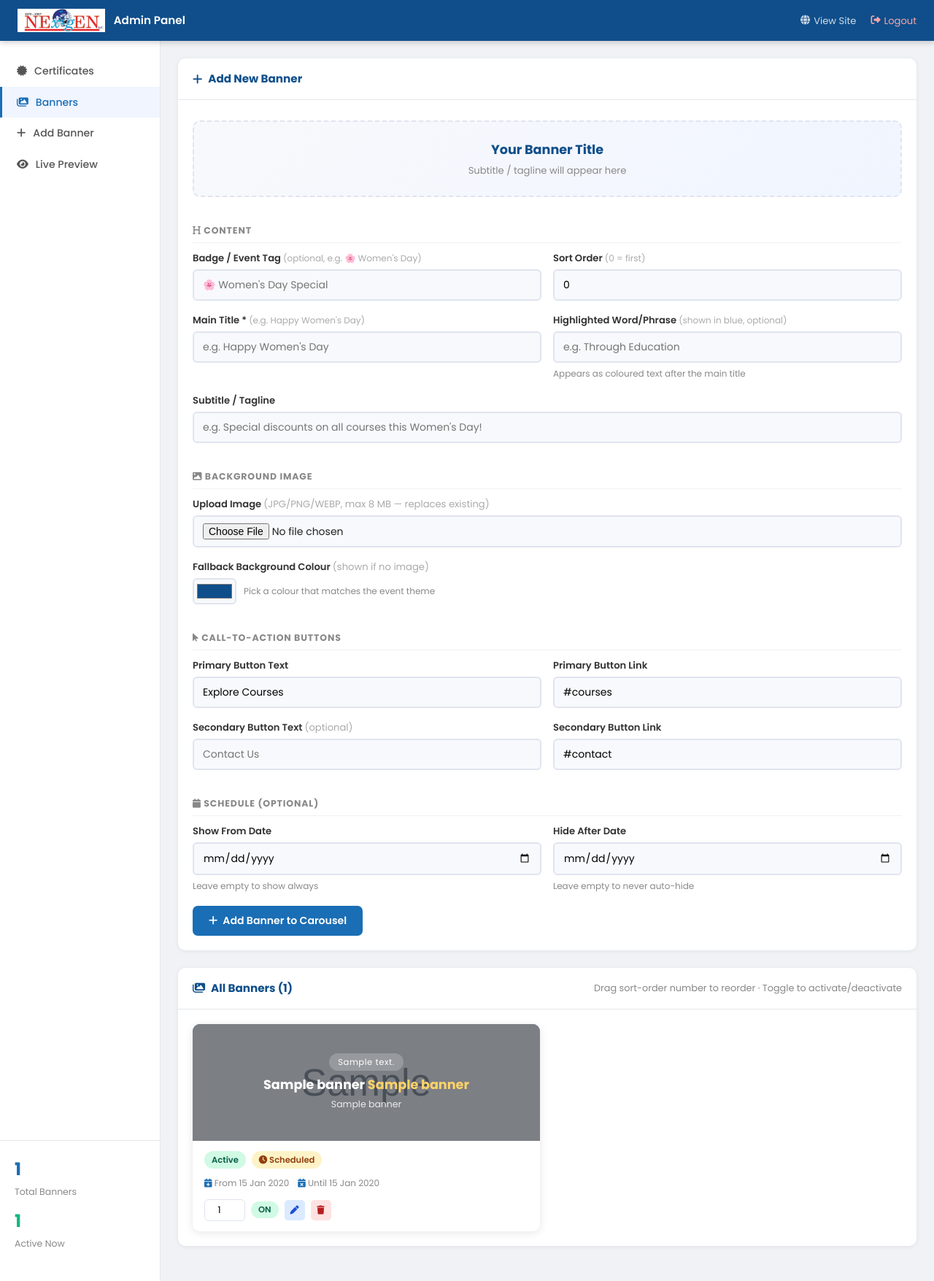
After one commit to VamsiChapa/nexgen-website, a PHP site: page /admin/banners.php in a window 1280 px wide. The commit adds this page. Shown: the whole page at 73% size. Run offline with PHP 8.4, Linux system fonts and the light colour scheme; the visitor is signed in with stand-in values (Sample User, id 1); tables that the repository leaves empty hold one stand-in row (values such as "Sample post"); grey boxes marked "Sample" are stand-in pictures; a stand-in replaces the project's code that opens the database connection.

Commit message:
Banner Updated

```diff
--- /dev/null
+++ b/admin/banners.php
@@ -0,0 +1,505 @@
+<?php
+/* ================================================================
+   NEx-gEN Admin — Banner Management
+   URL: /admin/banners.php
+   ================================================================ */
+session_start();
+if (empty($_SESSION['admin_logged_in'])) { header('Location: login.php'); exit; }
+require_once '../config/db.php';
+
+$msg = $msgType = '';
+
+/* ── DELETE ─────────────────────────────────────────────────────── */
+if (isset($_POST['action']) && $_POST['action'] === 'delete') {
+    $id = (int)($_POST['id'] ?? 0);
+    if ($id > 0) {
+        $s = $pdo->prepare('SELECT image_url FROM banners WHERE id=?'); $s->execute([$id]);
+        $row = $s->fetch();
+        if ($row && !empty($row['image_url']) && strpos($row['image_url'], 'http') !== 0) {
+            $fp = dirname(__DIR__) . '/' . ltrim($row['image_url'], '/');
+            if (file_exists($fp)) @unlink($fp);
+        }
+        $pdo->prepare('DELETE FROM banners WHERE id=?')->execute([$id]);
+        $msg = 'Banner deleted.'; $msgType = 'success';
+    }
+}
+
+/* ── TOGGLE ─────────────────────────────────────────────────────── */
+if (isset($_POST['action']) && $_POST['action'] === 'toggle') {
+    $id = (int)($_POST['id'] ?? 0);
+    if ($id > 0) { $pdo->prepare('UPDATE banners SET is_active=1-is_active WHERE id=?')->execute([$id]); }
+}
+
+/* ── REORDER ────────────────────────────────────────────────────── */
+if (isset($_POST['action']) && $_POST['action'] === 'reorder') {
+    $id  = (int)($_POST['id']    ?? 0);
+    $ord = (int)($_POST['order'] ?? 0);
+    if ($id > 0) { $pdo->prepare('UPDATE banners SET sort_order=? WHERE id=?')->execute([$ord, $id]); }
+    echo json_encode(['ok' => true]); exit;
+}
+
+/* ── ADD / EDIT ─────────────────────────────────────────────────── */
+if (isset($_POST['action']) && in_array($_POST['action'], ['add','edit'])) {
+    $editId   = (int)($_POST['edit_id']    ?? 0);
+    $badge    = trim($_POST['badge_text']  ?? '');
+    $title    = trim($_POST['title']       ?? '');
+    $span     = trim($_POST['title_span']  ?? '');
+    $sub      = trim($_POST['subtitle']    ?? '');
+    $bgColor  = trim($_POST['bg_color']    ?? '#0f4e8a');
+    $btn1t    = trim($_POST['btn1_text']   ?? 'Explore Courses');
+    $btn1l    = trim($_POST['btn1_link']   ?? '#courses');
+    $btn2t    = trim($_POST['btn2_text']   ?? '');
+    $btn2l    = trim($_POST['btn2_link']   ?? '#contact');
+    $from     = trim($_POST['display_from']  ?? '') ?: null;
+    $until    = trim($_POST['display_until'] ?? '') ?: null;
+    $sort     = (int)($_POST['sort_order'] ?? 0);
+    $imgUrl   = trim($_POST['image_url_existing'] ?? '');
+
+    if (!$title) { $msg = 'Title is required.'; $msgType = 'error'; }
+    else {
+        /* Handle file upload */
+        if (!empty($_FILES['banner_image']['name'])) {
+            $allowed = ['image/jpeg','image/png','image/webp','image/gif'];
+            $file    = $_FILES['banner_image'];
+            if (!in_array($file['type'], $allowed)) { $msg = 'Only JPG/PNG/WEBP/GIF allowed.'; $msgType = 'error'; }
+            elseif ($file['size'] > 8*1024*1024) { $msg = 'Max file size is 8 MB.'; $msgType = 'error'; }
+            else {
+                $ext   = pathinfo($file['name'], PATHINFO_EXTENSION);
+                $fname = 'banner_' . time() . '_' . rand(100,999) . '.' . $ext;
+                $dir   = dirname(__DIR__) . '/banners/images/';
+                if (!is_dir($dir)) mkdir($dir, 0755, true);
+                if (move_uploaded_file($file['tmp_name'], $dir . $fname)) {
+                    $imgUrl = 'banners/images/' . $fname;
+                } else { $msg = 'Upload failed.'; $msgType = 'error'; }
+            }
+        }
+
+        if ($msgType !== 'error') {
+            if ($_POST['action'] === 'add') {
+                $pdo->prepare(
+                    'INSERT INTO banners (badge_text,title,title_span,subtitle,image_url,bg_color,btn1_text,btn1_link,btn2_text,btn2_link,display_from,display_until,sort_order)
+                     VALUES (?,?,?,?,?,?,?,?,?,?,?,?,?)'
+                )->execute([$badge,$title,$span,$sub,$imgUrl,$bgColor,$btn1t,$btn1l,$btn2t?:null,$btn2l,$from,$until,$sort]);
+                $msg = '✅ Banner added! It will appear in the hero carousel.'; $msgType = 'success';
+            } else {
+                $sets  = 'badge_text=?,title=?,title_span=?,subtitle=?,bg_color=?,btn1_text=?,btn1_link=?,btn2_text=?,btn2_link=?,display_from=?,display_until=?,sort_order=?';
+                $vals  = [$badge,$title,$span,$sub,$bgColor,$btn1t,$btn1l,$btn2t?:null,$btn2l,$from,$until,$sort];
+                if ($imgUrl) { $sets .= ',image_url=?'; $vals[] = $imgUrl; }
+                $vals[] = $editId;
+                $pdo->prepare("UPDATE banners SET $sets WHERE id=?")->execute($vals);
+                $msg = 'Banner updated.'; $msgType = 'success';
+            }
+        }
+    }
+}
+
+/* ── Fetch for edit ──────────────────────────────────────────────── */
+$editRow = null;
+if (isset($_GET['edit'])) {
+    $s = $pdo->prepare('SELECT * FROM banners WHERE id=?');
+    $s->execute([(int)$_GET['edit']]);
+    $editRow = $s->fetch();
+}
+
+/* ── All banners ──────────────────────────────────────────────────── */
+$banners = $pdo->query('SELECT * FROM banners ORDER BY sort_order ASC, id ASC')->fetchAll();
+$today   = date('Y-m-d');
+?>
+<!DOCTYPE html>
+<html lang="en">
+<head>
+  <meta charset="UTF-8" /><meta name="viewport" content="width=device-width, initial-scale=1.0" />
+  <title>Banners | NEx-gEN Admin</title>
+  <link href="https://fonts.googleapis.com/css2?family=Poppins:wght@400;500;600;700&display=swap" rel="stylesheet" />
+  <link rel="stylesheet" href="https://cdnjs.cloudflare.com/ajax/libs/font-awesome/6.5.0/css/all.min.css" />
+  <link rel="stylesheet" href="style.css" />
+  <style>
+    /* ── Banner-specific styles ── */
+    .banner-grid { display:grid; grid-template-columns:repeat(auto-fill,minmax(320px,1fr)); gap:20px; padding:20px; }
+    .banner-card { border-radius:10px; overflow:hidden; box-shadow:0 2px 12px rgba(0,0,0,.1); background:#fff; transition:.2s; }
+    .banner-card:hover { transform:translateY(-3px); box-shadow:0 6px 24px rgba(0,0,0,.14); }
+    .banner-card__preview {
+      height:160px; position:relative; display:flex; align-items:center; justify-content:center;
+      background:#0f4e8a; overflow:hidden;
+    }
+    .banner-card__preview img { width:100%; height:100%; object-fit:cover; }
+    .banner-card__preview-text {
+      position:absolute; inset:0; display:flex; flex-direction:column;
+      align-items:center; justify-content:center; padding:16px; text-align:center;
+      background:rgba(0,0,0,.42); color:#fff;
+    }
+    .banner-card__preview-text .badge-preview {
+      font-size:.72rem; background:rgba(255,255,255,.2); border-radius:20px;
+      padding:3px 12px; margin-bottom:8px; letter-spacing:.05em;
+    }
+    .banner-card__preview-text h3 { font-size:1.1rem; font-weight:700; line-height:1.3; }
+    .banner-card__preview-text h3 span { color:#ffd369; }
+    .banner-card__preview-text p  { font-size:.78rem; opacity:.85; margin-top:5px; }
+
+    .banner-card__body { padding:14px 16px; }
+    .banner-card__meta { display:flex; gap:8px; flex-wrap:wrap; margin-bottom:10px; }
+    .banner-card__meta .tag {
+      font-size:.72rem; padding:3px 10px; border-radius:20px; font-weight:600;
+    }
+    .tag--active   { background:#d1fae5; color:#065f46; }
+    .tag--inactive { background:#f0f2f5; color:#888; }
+    .tag--dated    { background:#fef3c7; color:#92400e; }
+    .tag--live     { background:#dbeafe; color:#1e40af; }
+
+    .banner-card__dates { font-size:.75rem; color:#888; display:flex; gap:12px; margin-bottom:12px; }
+    .banner-card__dates i { color:#1a6eb5; }
+
+    .banner-card__actions { display:flex; gap:8px; align-items:center; }
+    .banner-card__actions form { display:contents; }
+    .banner-card__order { width:56px; padding:5px 8px; border:1.5px solid #e0e4ef; border-radius:6px; font-size:.8rem; text-align:center; }
+
+    .color-swatch { width:18px; height:18px; border-radius:4px; border:1px solid #e0e4ef; display:inline-block; vertical-align:middle; margin-right:4px; }
+    .empty-banners { text-align:center; padding:60px 20px; color:#aaa; }
+    .empty-banners i { font-size:3rem; margin-bottom:14px; display:block; }
+
+    .form-section { border:none; padding:0; }
+    .form-section-title { font-size:.78rem; font-weight:700; text-transform:uppercase; letter-spacing:.07em; color:#888; margin:20px 0 10px; padding-bottom:6px; border-bottom:1.5px solid #f0f2f5; }
+    input[type="color"] { padding:2px; height:36px; width:60px; border:2px solid #e0e4ef; border-radius:6px; cursor:pointer; }
+    .preview-box {
+      border:2px dashed #e0e4ef; border-radius:10px; padding:24px;
+      text-align:center; color:#888; font-size:.85rem;
+      background:linear-gradient(135deg,#f8f9fc,#f0f5ff);
+      margin-top:8px;
+    }
+    .preview-box strong { display:block; font-size:1.1rem; color:#0f4e8a; margin-bottom:4px; }
+    .live-indicator { display:inline-flex; align-items:center; gap:5px; }
+    .live-dot { width:8px; height:8px; border-radius:50%; background:#10b981; animation:pulse 1.5s infinite; }
+    @keyframes pulse { 0%,100%{opacity:1} 50%{opacity:.4} }
+  </style>
+</head>
+<body class="admin-page">
+
+<!-- HEADER -->
+<header class="admin-header">
+  <div class="admin-header__left">
+    <img src="../images/logo.png" alt="NEx-gEN" class="admin-logo" onerror="this.style.display='none'" />
+    <span>Admin Panel</span>
+  </div>
+  <nav class="admin-header__nav">
+    <a href="../index.html" target="_blank"><i class="fa-solid fa-globe"></i> View Site</a>
+    <a href="logout.php" class="logout"><i class="fa-solid fa-right-from-bracket"></i> Logout</a>
+  </nav>
+</header>
+
+<div class="admin-body">
+
+  <!-- SIDEBAR -->
+  <aside class="admin-sidebar">
+    <ul>
+      <li><a href="index.php"><i class="fa-solid fa-certificate"></i> Certificates</a></li>
+      <li class="active"><a href="banners.php"><i class="fa-solid fa-images"></i> Banners</a></li>
+      <li><a href="banners.php?add=1"><i class="fa-solid fa-plus"></i> Add Banner</a></li>
+      <li><a href="../index.html" target="_blank"><i class="fa-solid fa-eye"></i> Live Preview</a></li>
+    </ul>
+    <div class="admin-sidebar__stats">
+      <div class="sidebar-stat">
+        <strong><?= count($banners) ?></strong>
+        <span>Total Banners</span>
+      </div>
+      <div class="sidebar-stat" style="margin-top:10px;">
+        <strong style="color:#10b981;"><?= count(array_filter($banners, fn($b) => $b['is_active'])) ?></strong>
+        <span>Active Now</span>
+      </div>
+    </div>
+  </aside>
+
+  <!-- MAIN -->
+  <main class="admin-main">
+
+    <?php if ($msg): ?>
+    <div class="alert alert--<?= $msgType ?>">
+      <i class="fa-solid fa-<?= $msgType==='success'?'circle-check':'circle-exclamation' ?>"></i>
+      <?= htmlspecialchars($msg) ?>
+    </div>
+    <?php endif; ?>
+
+    <!-- ── ADD / EDIT FORM ── -->
+    <section class="admin-card">
+      <div class="admin-card__header">
+        <h2>
+          <i class="fa-solid fa-<?= $editRow ? 'pen' : 'plus' ?>"></i>
+          <?= $editRow ? 'Edit Banner' : 'Add New Banner' ?>
+        </h2>
+        <?php if ($editRow): ?>
+          <a href="banners.php" class="btn-secondary" style="font-size:.8rem;padding:6px 14px;">
+            <i class="fa-solid fa-arrow-left"></i> Back to list
+          </a>
+        <?php endif; ?>
+      </div>
+
+      <form method="POST" enctype="multipart/form-data" class="admin-form" id="bannerForm">
+        <input type="hidden" name="action"  value="<?= $editRow ? 'edit' : 'add' ?>" />
+        <?php if ($editRow): ?>
+        <input type="hidden" name="edit_id" value="<?= (int)$editRow['id'] ?>" />
+        <input type="hidden" name="image_url_existing" value="<?= htmlspecialchars($editRow['image_url'] ?? '') ?>" />
+        <?php endif; ?>
+
+        <!-- PREVIEW BOX -->
+        <div class="preview-box" id="livePreview">
+          <?php if ($editRow && $editRow['badge_text']): ?>
+            <span style="font-size:.72rem;background:rgba(255,255,255,.15);border-radius:20px;padding:2px 12px;display:inline-block;margin-bottom:6px;background:#e0e8f0;color:#555;">
+              <?= htmlspecialchars($editRow['badge_text']) ?>
+            </span><br/>
+          <?php endif; ?>
+          <strong id="previewTitle"><?= htmlspecialchars($editRow['title'] ?? 'Your Banner Title') ?>
+            <?php if ($editRow && $editRow['title_span']): ?>
+              <span style="color:#1a6eb5;"> <?= htmlspecialchars($editRow['title_span']) ?></span>
+            <?php endif; ?></strong>
+          <span id="previewSub" style="display:block;font-size:.82rem;margin-top:4px;">
+            <?= htmlspecialchars($editRow['subtitle'] ?? 'Subtitle / tagline will appear here') ?>
+          </span>
+        </div>
+
+        <div class="form-grid" style="margin-top:16px;">
+
+          <!-- CONTENT -->
+          <fieldset class="form-section form-group--full">
+            <p class="form-section-title"><i class="fa-solid fa-heading"></i> Content</p>
+            <div class="form-grid">
+              <div class="form-group">
+                <label>Badge / Event Tag
+                  <span style="font-weight:400;color:#aaa;font-size:.75rem;">(optional, e.g. 🌸 Women's Day)</span>
+                </label>
+                <input type="text" name="badge_text" maxlength="80" placeholder="🌸 Women's Day Special"
+                       value="<?= htmlspecialchars($editRow['badge_text'] ?? '') ?>"
+                       oninput="document.getElementById('previewBadge').textContent=this.value" />
+              </div>
+              <div class="form-group">
+                <label>Sort Order <span style="font-weight:400;color:#aaa;font-size:.75rem;">(0 = first)</span></label>
+                <input type="number" name="sort_order" min="0" max="99" value="<?= (int)($editRow['sort_order'] ?? 0) ?>" />
+              </div>
+              <div class="form-group">
+                <label>Main Title * <span style="font-weight:400;color:#aaa;font-size:.75rem;">(e.g. Happy Women's Day)</span></label>
+                <input type="text" name="title" maxlength="120" required placeholder="e.g. Happy Women's Day"
+                       value="<?= htmlspecialchars($editRow['title'] ?? '') ?>"
+                       oninput="document.getElementById('previewTitle').childNodes[0].textContent=this.value+' '" />
+              </div>
+              <div class="form-group">
+                <label>Highlighted Word/Phrase <span style="font-weight:400;color:#aaa;font-size:.75rem;">(shown in blue, optional)</span></label>
+                <input type="text" name="title_span" maxlength="80" placeholder="e.g. Through Education"
+                       value="<?= htmlspecialchars($editRow['title_span'] ?? '') ?>" />
+                <span class="hint">Appears as coloured text after the main title</span>
+              </div>
+              <div class="form-group form-group--full">
+                <label>Subtitle / Tagline</label>
+                <input type="text" name="subtitle" maxlength="220" placeholder="e.g. Special discounts on all courses this Women's Day!"
+                       value="<?= htmlspecialchars($editRow['subtitle'] ?? '') ?>"
+                       oninput="document.getElementById('previewSub').textContent=this.value" />
+              </div>
+            </div>
+          </fieldset>
+
+          <!-- BACKGROUND -->
+          <fieldset class="form-section form-group--full">
+            <p class="form-section-title"><i class="fa-solid fa-image"></i> Background Image</p>
+            <div class="form-grid">
+              <div class="form-group form-group--full">
+                <label>Upload Image <span style="font-weight:400;color:#aaa;">(JPG/PNG/WEBP, max 8 MB — replaces existing)</span></label>
+                <input type="file" name="banner_image" accept="image/*" />
+                <?php if ($editRow && $editRow['image_url']): ?>
+                <div style="margin-top:8px;display:flex;align-items:center;gap:10px;">
+                  <img src="../<?= htmlspecialchars($editRow['image_url']) ?>"
+                       style="height:60px;width:100px;object-fit:cover;border-radius:6px;border:1px solid #e0e4ef;" />
+                  <span class="hint">Current image — upload a new one to replace</span>
+                </div>
+                <?php endif; ?>
+              </div>
+              <div class="form-group">
+                <label>Fallback Background Colour <span style="font-weight:400;color:#aaa;">(shown if no image)</span></label>
+                <div style="display:flex;align-items:center;gap:10px;">
+                  <input type="color" name="bg_color" value="<?= htmlspecialchars($editRow['bg_color'] ?? '#0f4e8a') ?>" />
+                  <span class="hint">Pick a colour that matches the event theme</span>
+                </div>
+              </div>
+            </div>
+          </fieldset>
+
+          <!-- BUTTONS -->
+          <fieldset class="form-section form-group--full">
+            <p class="form-section-title"><i class="fa-solid fa-arrow-pointer"></i> Call-to-Action Buttons</p>
+            <div class="form-grid">
+              <div class="form-group">
+                <label>Primary Button Text</label>
+                <input type="text" name="btn1_text" placeholder="Explore Courses" maxlength="60"
+                       value="<?= htmlspecialchars($editRow['btn1_text'] ?? 'Explore Courses') ?>" />
+              </div>
+              <div class="form-group">
+                <label>Primary Button Link</label>
+                <input type="text" name="btn1_link" placeholder="#courses"
+                       value="<?= htmlspecialchars($editRow['btn1_link'] ?? '#courses') ?>" />
+              </div>
+              <div class="form-group">
+                <label>Secondary Button Text <span style="font-weight:400;color:#aaa;">(optional)</span></label>
+                <input type="text" name="btn2_text" placeholder="Contact Us" maxlength="60"
+                       value="<?= htmlspecialchars($editRow['btn2_text'] ?? '') ?>" />
+              </div>
+              <div class="form-group">
+                <label>Secondary Button Link</label>
+                <input type="text" name="btn2_link" placeholder="#contact"
+                       value="<?= htmlspecialchars($editRow['btn2_link'] ?? '#contact') ?>" />
+              </div>
+            </div>
+          </fieldset>
+
+          <!-- SCHEDULE -->
+          <fieldset class="form-section form-group--full">
+            <p class="form-section-title"><i class="fa-solid fa-calendar"></i> Schedule (Optional)</p>
+            <div class="form-grid">
+              <div class="form-group">
+                <label>Show From Date</label>
+                <input type="date" name="display_from" value="<?= htmlspecialchars($editRow['display_from'] ?? '') ?>" />
+                <span class="hint">Leave empty to show always</span>
+              </div>
+              <div class="form-group">
+                <label>Hide After Date</label>
+                <input type="date" name="display_until" value="<?= htmlspecialchars($editRow['display_until'] ?? '') ?>" />
+                <span class="hint">Leave empty to never auto-hide</span>
+              </div>
+            </div>
+          </fieldset>
+
+        </div><!-- /.form-grid -->
+
+        <div class="form-actions">
+          <button type="submit" class="btn-primary">
+            <i class="fa-solid fa-<?= $editRow ? 'floppy-disk' : 'plus' ?>"></i>
+            <?= $editRow ? 'Update Banner' : 'Add Banner to Carousel' ?>
+          </button>
+          <?php if ($editRow): ?>
+          <a href="banners.php" class="btn-secondary">Cancel</a>
+          <?php endif; ?>
+        </div>
+      </form>
+    </section>
+
+    <!-- ── BANNERS LIST ── -->
+    <section class="admin-card">
+      <div class="admin-card__header">
+        <h2><i class="fa-solid fa-images"></i> All Banners (<?= count($banners) ?>)</h2>
+        <span style="font-size:.8rem;color:#888;">Drag sort-order number to reorder · Toggle to activate/deactivate</span>
+      </div>
+
+      <?php if (empty($banners)): ?>
+      <div class="empty-banners">
+        <i class="fa-solid fa-images"></i>
+        <p>No banners yet. Add your first banner above — it will appear in the homepage carousel!</p>
+      </div>
+      <?php else: ?>
+
+      <div class="banner-grid">
+        <?php foreach ($banners as $b):
+          $isLive   = $b['is_active']
+                   && ($b['display_from']  === null || $b['display_from']  <= $today)
+                   && ($b['display_until'] === null || $b['display_until'] >= $today);
+          $hasDates = $b['display_from'] || $b['display_until'];
+          $bgStyle  = $b['image_url'] ? '' : "background:{$b['bg_color']};";
+        ?>
+        <div class="banner-card">
+          <!-- Preview -->
+          <div class="banner-card__preview" style="<?= $bgStyle ?>">
+            <?php if ($b['image_url']): ?>
+              <?php $imgSrc = strpos($b['image_url'],'http')===0 ? $b['image_url'] : '../'.$b['image_url']; ?>
+              <img src="<?= htmlspecialchars($imgSrc) ?>" alt="" />
+            <?php endif; ?>
+            <div class="banner-card__preview-text">
+              <?php if ($b['badge_text']): ?>
+                <span class="badge-preview"><?= htmlspecialchars($b['badge_text']) ?></span>
+              <?php endif; ?>
+              <h3>
+                <?= htmlspecialchars($b['title']) ?>
+                <?php if ($b['title_span']): ?>
+                  <span><?= htmlspecialchars($b['title_span']) ?></span>
+                <?php endif; ?>
+              </h3>
+              <?php if ($b['subtitle']): ?>
+                <p><?= htmlspecialchars($b['subtitle']) ?></p>
+              <?php endif; ?>
+            </div>
+          </div>
+
+          <!-- Card body -->
+          <div class="banner-card__body">
+            <div class="banner-card__meta">
+              <?php if ($isLive): ?>
+                <span class="tag tag--live live-indicator"><span class="live-dot"></span> Live Now</span>
+              <?php elseif ($b['is_active']): ?>
+                <span class="tag tag--active">Active</span>
+              <?php else: ?>
+                <span class="tag tag--inactive">Inactive</span>
+              <?php endif; ?>
+              <?php if ($hasDates): ?>
+                <span class="tag tag--dated"><i class="fa-solid fa-clock"></i> Scheduled</span>
+              <?php endif; ?>
+            </div>
+
+            <?php if ($hasDates): ?>
+            <div class="banner-card__dates">
+              <?php if ($b['display_from']): ?>
+                <span><i class="fa-solid fa-calendar-plus"></i> From <?= date('d M Y', strtotime($b['display_from'])) ?></span>
+              <?php endif; ?>
+              <?php if ($b['display_until']): ?>
+                <span><i class="fa-solid fa-calendar-xmark"></i> Until <?= date('d M Y', strtotime($b['display_until'])) ?></span>
+              <?php endif; ?>
+            </div>
+            <?php endif; ?>
+
+            <div class="banner-card__actions">
+              <!-- Sort order input -->
+              <input type="number" class="banner-card__order" value="<?= (int)$b['sort_order'] ?>"
+                     min="0" max="99" title="Sort order (lower = first)"
+                     onchange="updateOrder(<?= (int)$b['id'] ?>, this.value)" />
+
+              <!-- Toggle active -->
+              <form method="POST" style="display:contents;">
+                <input type="hidden" name="action" value="toggle" />
+                <input type="hidden" name="id"     value="<?= (int)$b['id'] ?>" />
+                <button type="submit" class="badge <?= $b['is_active'] ? 'badge--green' : 'badge--grey' ?>"
+                        title="Click to toggle">
+                  <?= $b['is_active'] ? 'ON' : 'OFF' ?>
+                </button>
+              </form>
+
+              <!-- Edit -->
+              <a href="?edit=<?= (int)$b['id'] ?>" class="btn-icon btn-icon--edit" title="Edit">
+                <i class="fa-solid fa-pen"></i>
+              </a>
+
+              <!-- Delete -->
+              <form method="POST" style="display:contents;"
+                    onsubmit="return confirm('Delete this banner permanently?');">
+                <input type="hidden" name="action" value="delete" />
+                <input type="hidden" name="id"     value="<?= (int)$b['id'] ?>" />
+                <button type="submit" class="btn-icon btn-icon--delete" title="Delete">
+                  <i class="fa-solid fa-trash"></i>
+                </button>
+              </form>
+            </div>
+          </div>
+        </div>
+        <?php endforeach; ?>
+      </div>
+
+      <?php endif; ?>
+    </section>
+
+  </main>
+</div>
+
+<script>
+/* Update sort order via AJAX */
+function updateOrder(id, order) {
+  const fd = new FormData();
+  fd.append('action', 'reorder');
+  fd.append('id', id);
+  fd.append('order', order);
+  fetch('banners.php', { method: 'POST', body: fd })
+    .then(() => {/* subtle feedback */});
+}
+</script>
+</body>
+</html>
--- a/admin/index.php
+++ b/admin/index.php
@@ -175,6 +175,8 @@ $totalPages = (int)ceil($totalCount / $perPage);
       <li class="active"><a href="index.php"><i class="fa-solid fa-certificate"></i> Certificates</a></li>
       <li><a href="index.php?view=add"><i class="fa-solid fa-plus"></i> Add Certificate</a></li>
       <li><a href="../certificates.html" target="_blank"><i class="fa-solid fa-magnifying-glass"></i> Verify Page</a></li>
+      <li><a href="banners.php"><i class="fa-solid fa-images"></i> Banners</a></li>
+      <li><a href="banners.php?add=1"><i class="fa-solid fa-image"></i> Add Banner</a></li>
     </ul>
     <div class="admin-sidebar__stats">
       <div class="sidebar-stat">
```
Also changed, not shown: api/get-banners.php (added, +45 -0 lines), db-setup-banners.sql (added, +44 -0 lines), js/main.js (+96 -23 lines), 2 other files.
